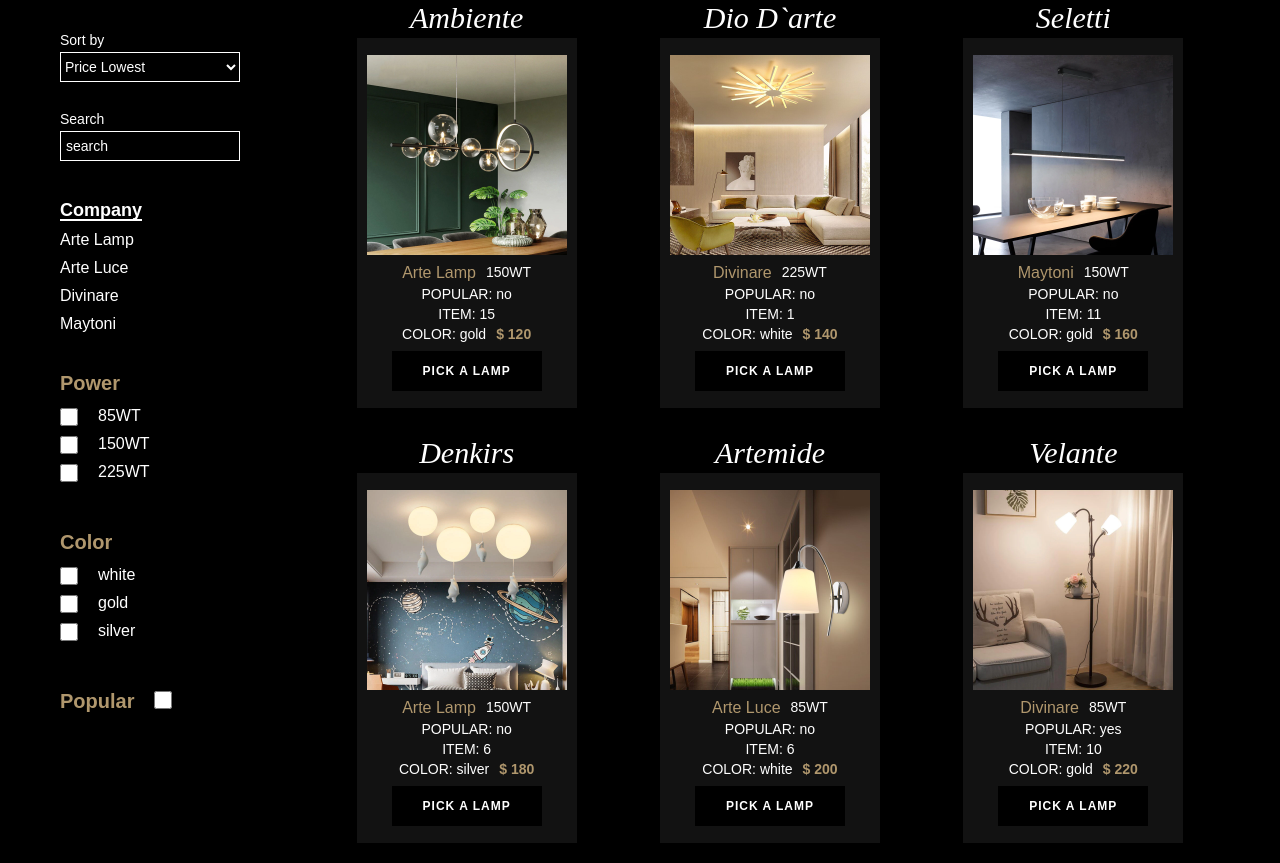
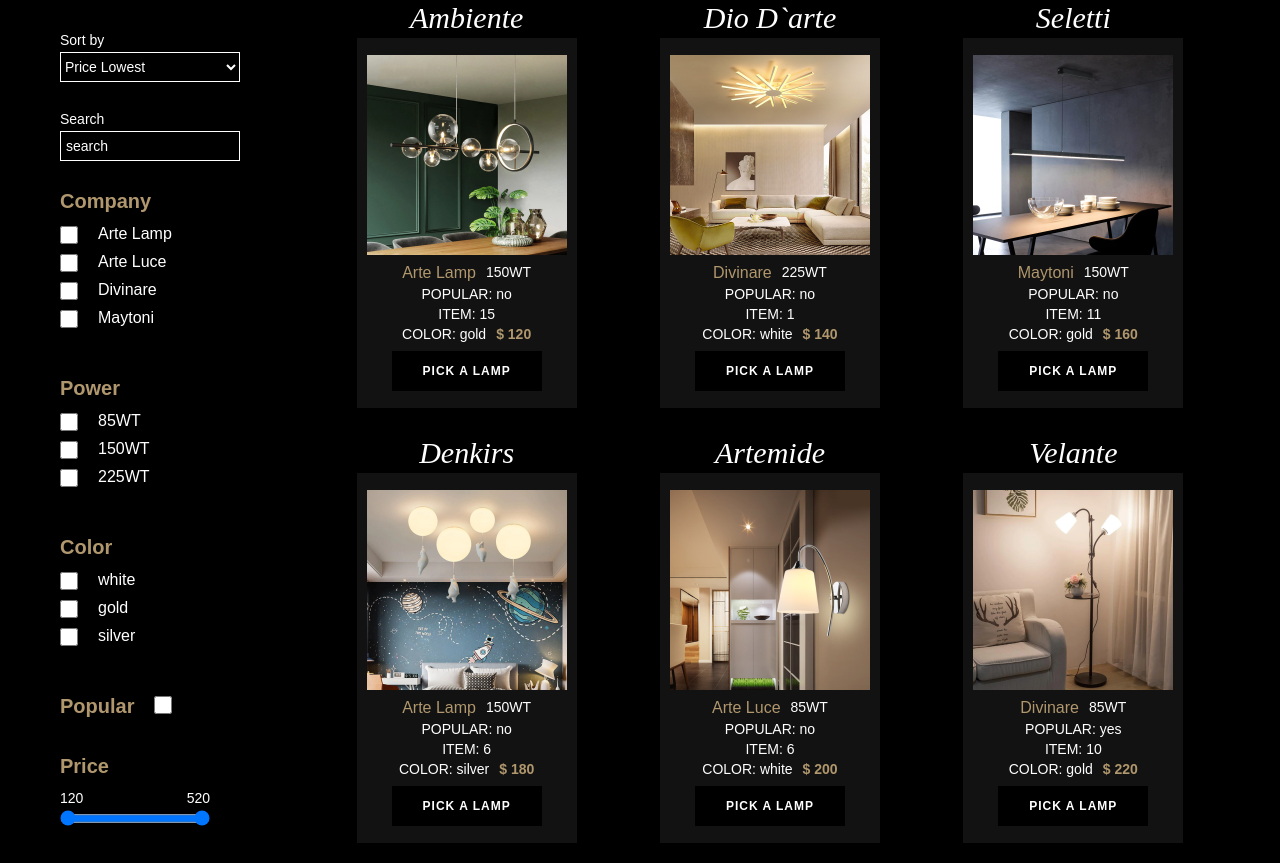
Before and after one commit to ALLaTk/rs-tasks, a website built with webpack: page online-store/index.html in a window 1280 px wide. Shown: the part 137-1000 px from the top of the page. Built offline with nearby package versions, Linux system fonts and the light colour scheme.

```diff
--- a/online-store/components/controller/App.ts
+++ b/online-store/components/controller/App.ts
@@ -6,7 +6,6 @@
   model: AppModel;
 
   products: ProductsInterfase[];
-
   constructor() {
     super(products);
     this.products = products;
@@ -17,11 +16,11 @@
     this.model.addheader();
     this.view.showSort();
     this.view.showFilter();
+    this.view.showSlider();
     this.model.doSort('1');
     this.renderSort();
     this.renderColor();
     this.renderPower();
-    this. renderPopular();
   }
 
   renderSort(): void {
@@ -49,12 +48,6 @@
     });
   }
 
-  renderPopular():void {
-    const select = <HTMLInputElement>document.querySelector('.popular input');
-      select.onchange = (): void => {
-        this.model.findPopular(select.checked);
-      };
-  }
 }
 
 export default App;
--- a/online-store/components/model/AppModel.ts
+++ b/online-store/components/model/AppModel.ts
@@ -5,10 +5,6 @@
 
   filterProducts: ProductsInterfase[];
 
-  filterColor: string[];
-
-  filterPower: string[];
-  filterPopular: string[];
   filters: FilterInterfase<string | number>
   view: AppView;
 
@@ -20,13 +16,12 @@
       "power": [],
       "color": [],
       "quantity": [],
-      "price": [],
+      "price": [120, 140, 160, 180, 200, 220, 240,
+                260, 280, 300, 320, 340, 360, 380,
+                400, 420, 440, 460, 480, 500, 520],
       "popular": [],
     };
     this.filterProducts = [];
-    this.filterColor = [];
-    this.filterPower = [];
-    this.filterPopular = [];
     this.view = new AppView();
   }
 
@@ -57,7 +52,7 @@
       this.view.drawCards(sortArr);
     }
     if (value === '3') {
-      sortArr.sort((a, b) => (a.name > b.name ? 1 : -1));
+      sortArr.sort((a, b): number => (a.name > b.name ? 1 : -1));
       this.view.drawCards(sortArr);
     }
     if (value === '4') {
@@ -98,15 +93,7 @@
      this.view.drawCards(this.filterArray(this.products, this.filters));
   }
 
-  findPopular(check: boolean) {
-    if (check) {
-      this.filters.popular.push("yes")
-    }
-    else {
-      this.filters.popular.splice(this.filters.popular.indexOf("yes"), 1)
-      }
-     this.view.drawCards(this.filterArray(this.products, this.filters));
-  }
+
 }
 
 export default AppModel;
--- a/online-store/components/views/AppView.ts
+++ b/online-store/components/views/AppView.ts
@@ -2,6 +2,7 @@
 import Cards from './main/cards/Cards';
 import Sort from './main/sort/Sort';
 import Filter from './main/filter/Filter';
+import Slider from './main/slider/Slider';
 import {ProductsInterfase} from '../appTypes/Interfase';
 import Header from './header/Header';
 
@@ -11,6 +12,7 @@
   sort: Sort;
 
   filter: Filter;
+  slider: Slider;
 
   cards: Cards;
 
@@ -18,6 +20,7 @@
     this.header = new Header();
     this.sort = new Sort();
     this.filter = new Filter();
+    this.slider = new Slider();
     this.cards = new Cards();
   }
 
@@ -37,6 +40,10 @@
     this.filter.addPopular();
   }
 
+  showSlider(): void {
+    this.slider.addSliderPrice()
+  }
+
   drawCards(data: ProductsInterfase[]): void {
     this.cards.render(data);
   }
--- a/online-store/components/views/main/filter/Filter.ts
+++ b/online-store/components/views/main/filter/Filter.ts
@@ -1,6 +1,6 @@
 import './filter.scss';
 class Filter {
-  buttonCompany: HTMLDivElement;
+  inputCompany: HTMLFormElement;
 
   inputPower: HTMLFormElement;
 
@@ -9,7 +9,7 @@
   inputPopular: HTMLFormElement;
 
   constructor() {
-    this.buttonCompany = document.createElement('div');
+    this.inputCompany = document.createElement('form');
     this.inputPower = document.createElement('form');
     this.inputColor = document.createElement('form');
     this.inputPopular = document.createElement('form');
@@ -17,20 +17,25 @@
 
   addCompany(): void {
     const render = <HTMLDivElement>document.querySelector('.render');
-    this.buttonCompany.className = 'company';
-    this.buttonCompany.innerHTML = `<p class="company-title">Company</p>`;
+    this.inputCompany.className = 'company';
+    this.inputCompany.innerHTML = `<p class="company-title">Company</p>`;
     const company: string[] = ['Arte Lamp', 'Arte Luce', 'Divinare', 'Maytoni'];
     company.forEach((elem: string): void => {
-      const button: HTMLButtonElement = document.createElement('button');
-      button.className = `company-button ${elem}`;
-      button.innerHTML = `${elem}`;
-      button.onclick = (): void => {
-        button.classList.toggle('active');
-      };
-      this.buttonCompany.append(button);
+      const companyBlock: HTMLDivElement = document.createElement('div');
+      companyBlock.className = 'company__content';
+      const text: HTMLElement = document.createElement('p');
+      text.className = 'company-name';
+      text.innerHTML = elem;
+      const input: HTMLInputElement = document.createElement('input');
+      input.className = `company-button ${elem}`;
+      input.type = 'checkbox';
+      input.name = elem;
+      companyBlock.append(input);
+      companyBlock.append(text);
+      this.inputCompany.append(companyBlock);
     });
 
-    render.append(this.buttonCompany);
+    render.append(this.inputCompany);
   }
 
   addPower(): void {
--- a/online-store/components/views/main/filter/filter.scss
+++ b/online-store/components/views/main/filter/filter.scss
@@ -1,32 +1,29 @@
 .company {
+  width: 170px;
   display: flex;
   flex-direction: column;
-  align-items: flex-start;
-  margin-bottom: 30px;
-  margin-top: 10px;
+  margin-bottom: 40px;
 
   .company-title {
-    margin-bottom: 10px;
-    font-size: 18px;
+    font-size: 20px;
     font-weight: 600;
-    border-bottom: 2px solid #ffffff;
+    color: #b0976d;
+    padding-bottom: 15px;
   }
 
-  .company-button {
-    margin-bottom: 10px;
-    background-color: #000000;
-    color: #ffffff;
-    cursor: pointer;
+  .company__content {
+    display: flex;
+    justify-content: flex-start;
+    padding-bottom: 10px;
     font-size: 16px;
-  }
 
-  .company-button:hover {
-    color: #b0976d;
-    transition: 0.8s;
-  }
-
-  .company-button.active {
-    color: #b0976d;
+    .company-button {
+      cursor: pointer;
+      font-size: 16px;
+      width: 18px;
+      height: 18px;
+      margin-right: 20px;
+    }
   }
 }
 
--- /dev/null
+++ b/online-store/components/views/main/slider/Slider.ts
@@ -0,0 +1,34 @@
+import './slider.scss';
+
+class Slider {
+  price: HTMLDivElement;
+
+  quantity: HTMLDivElement;
+
+  constructor() {
+    this.price = document.createElement('div');
+    this.quantity = document.createElement('div');
+  }
+
+  addSliderPrice(): void {
+    const render = <HTMLDivElement>document.querySelector('.render');
+    this.price.className = 'sliedr-container'
+    const content = `<p class="price-title">Price</p>
+                     <div class="price-number">
+                       <div class="min">120</div>
+                       <div class="max">520</div>
+                     </div>
+                     <div class="container">
+                       <input type="range" min="120" step="20" max="520" value="120">
+                       <input type="range" min="120" step="20" max="520" value="520">
+                     </div>`
+    this.price.innerHTML = content;
+    render.append(this.price)
+  }
+
+  addSliderQuantity(): void {
+
+  }
+}
+
+export default Slider;
--- /dev/null
+++ b/online-store/components/views/main/slider/slider.scss
@@ -0,0 +1,42 @@
+.price-title {
+  font-size: 20px;
+  font-weight: 600;
+  color: #b0976d;
+  padding-bottom: 15px;
+}
+
+.container {
+  position: relative;
+  pointer-events: none;
+}
+
+.container input[type="range"] {
+  height: 2em;
+  display: block;
+  margin: 0;
+  cursor: pointer;
+  width: 150px;
+}
+
+.container input[type="range"]:last-child {
+  margin-top: -2em;
+}
+
+input[type="range"]::-webkit-slider-thumb {
+  pointer-events: all;
+}
+
+input[type="range"]::-moz-range-thumb {
+  pointer-events: all;
+}
+
+input[type="range"]::-ms-thumb {
+  pointer-events: all;
+}
+
+.price-number{
+  display: flex;
+  justify-content: space-between;
+  width: 150px;
+  font-size: 14px;
+}
```
